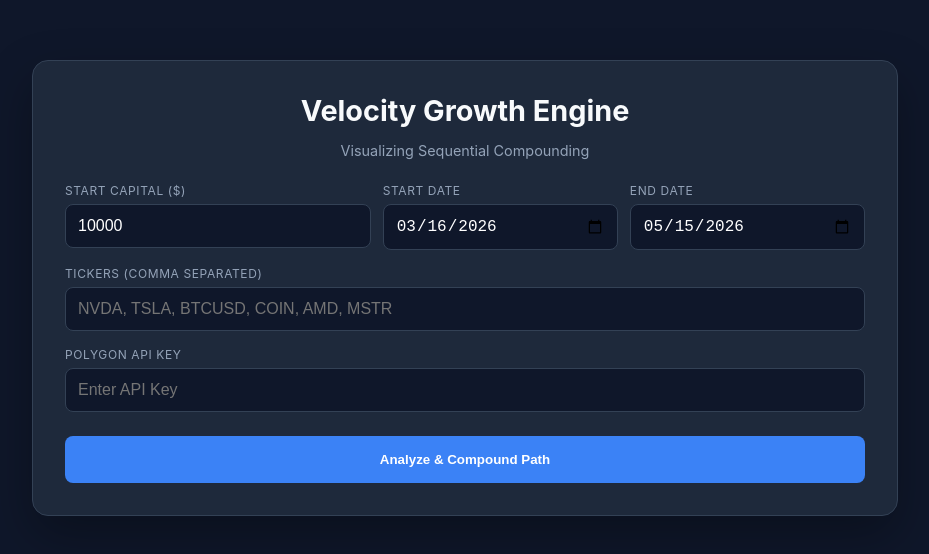
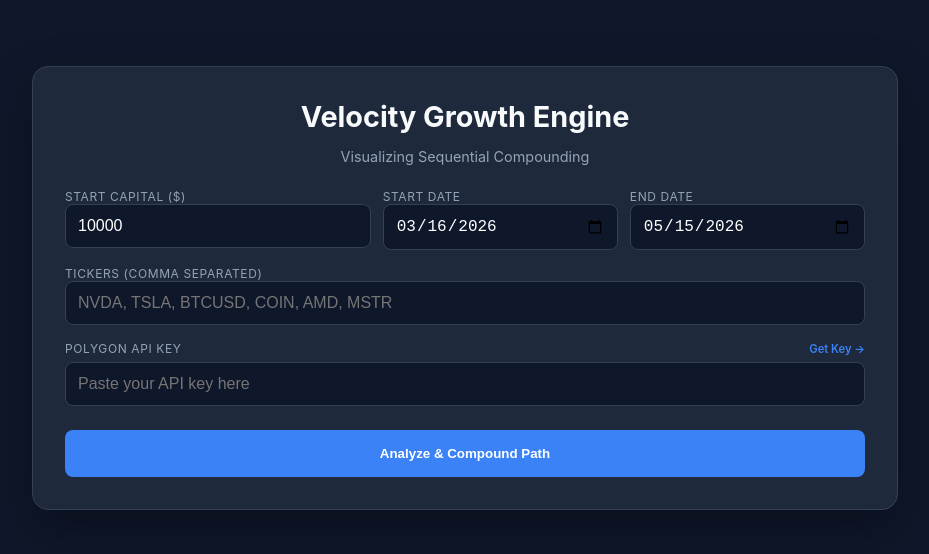
Before and after one commit to shaneshipman7/Portfolio-velocity-growth, a plain HTML site: page index.html in a window 1280 px wide. Shown: the part 132-686 px from the top of the page, without its empty margins (175-1104 px from the left). Drawn offline with Linux system fonts and the light colour scheme.

Commit message:
Add files via upload

```diff
--- a/index.html
+++ b/index.html
@@ -38,14 +38,36 @@
         }
 
         .input-group { display: grid; gap: 16px; margin-bottom: 1.5rem; }
-        label { display: block; font-size: 0.75rem; color: var(--text-secondary); text-transform: uppercase; margin-bottom: 6px; letter-spacing: 0.05em; }
+
+        .label-row {
+            display: flex;
+            justify-content: space-between;
+            align-items: center;
+            margin-bottom: 6px;
+        }
+
+        label {
+            display: block;
+            font-size: 0.75rem;
+            color: var(--text-secondary);
+            text-transform: uppercase;
+            letter-spacing: 0.05em;
+        }
+
+        .helper-link {
+            font-size: 0.7rem;
+            color: var(--blue);
+            text-decoration: none;
+            font-weight: 600;
+        }
+
+        .helper-link:hover { text-decoration: underline; }
 
         input {
             width: 100%; padding: 12px; background: #0f172a; border: 1px solid var(--border);
             border-radius: 8px; color: white; outline: none; box-sizing: border-box; font-size: 1rem;
         }
 
-        /* Fixed Grid Distribution: Gives starting capital more breathing room */
         .grid-3 {
             display: grid;
             grid-template-columns: 1.3fr 1fr 1fr;
@@ -53,9 +75,7 @@
         }
 
         @media (max-width: 600px) {
-            .grid-3 {
-                grid-template-columns: 1fr;
-            }
+            .grid-3 { grid-template-columns: 1fr; }
         }
 
         button {
@@ -112,8 +132,11 @@
             <input type="text" id="tickers" placeholder="NVDA, TSLA, BTCUSD, COIN, AMD, MSTR">
         </div>
         <div>
-            <label>Polygon API Key</label>
-            <input type="password" id="polygon_key" placeholder="Enter API Key">
+            <div class="label-row">
+                <label>Polygon API Key</label>
+                <a href="https://polygon.io/dashboard/api-keys" target="_blank" class="helper-link">Get Key →</a>
+            </div>
+            <input type="password" id="polygon_key" placeholder="Paste your API key here">
         </div>
     </div>
 
@@ -128,7 +151,6 @@
 <script>
 const delay = (ms) => new Promise(res => setTimeout(res, ms));
 
-// Setup dates
 const today = new Date().toISOString().split('T')[0];
 const sixtyAgo = new Date(Date.now() - 60*24*60*60*1000).toISOString().split('T')[0];
 document.getElementById('start').value = sixtyAgo;
@@ -172,7 +194,7 @@ async function runCompoundingScan() {
                 for (let x = 0; x < prices.length; x++) {
                     for (let y = x + 1; y < prices.length; y++) {
                         const gainPct = ((prices[y].c - prices[x].c) / prices[x].c) * 100;
-                        if (gainPct <= 0.5) continue; // Ignore noise
+                        if (gainPct <= 0.5) continue;
                         const days = Math.max(1, Math.round((prices[y].t - prices[x].t) / 86400000));
                         masterTradeList.push({
                             ticker, entryDate: prices[x].t, exitDate: prices[y].t,
@@ -202,7 +224,6 @@ async function runCompoundingScan() {
         }
         path.sort((a, b) => a.entryDate - b.entryDate);
 
-        // Compounding Logic
         let currentBalance = startCap;
         const sprintList = document.getElementById('sprintList');
         sprintList.innerHTML = '';
```
